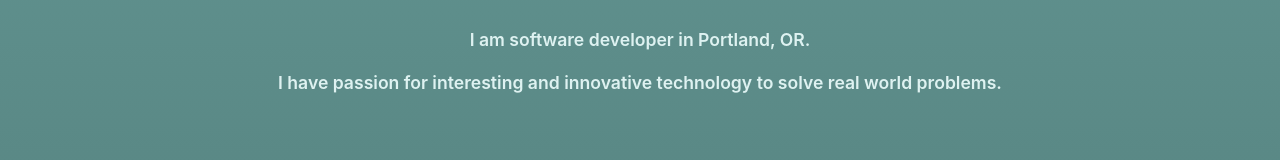
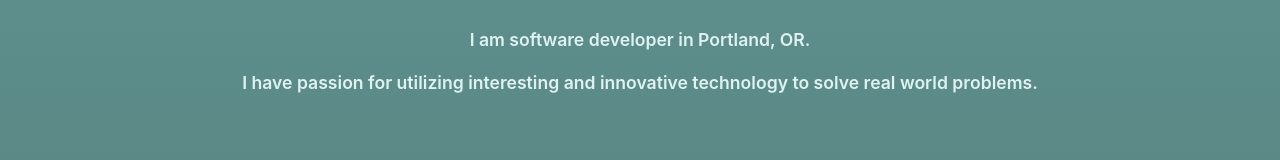
Before and after one commit to rufusgerm/rufusgerm.github.io, a plain HTML site: page index.html in a window 1280 px wide. Shown: the part 389-549 px from the top of the page. Drawn offline with nearby package versions, Linux system fonts and the light colour scheme.

Commit message:
Update index.html

```diff
--- a/index.html
+++ b/index.html
@@ -114,7 +114,7 @@
         </div>
         <div class="row justify-content-center">
           <p class="intro-description">
-            I have passion for interesting and innovative
+            I have passion for utilizing interesting and innovative
             technology to solve real world problems.
           </p>
         </div>
```
